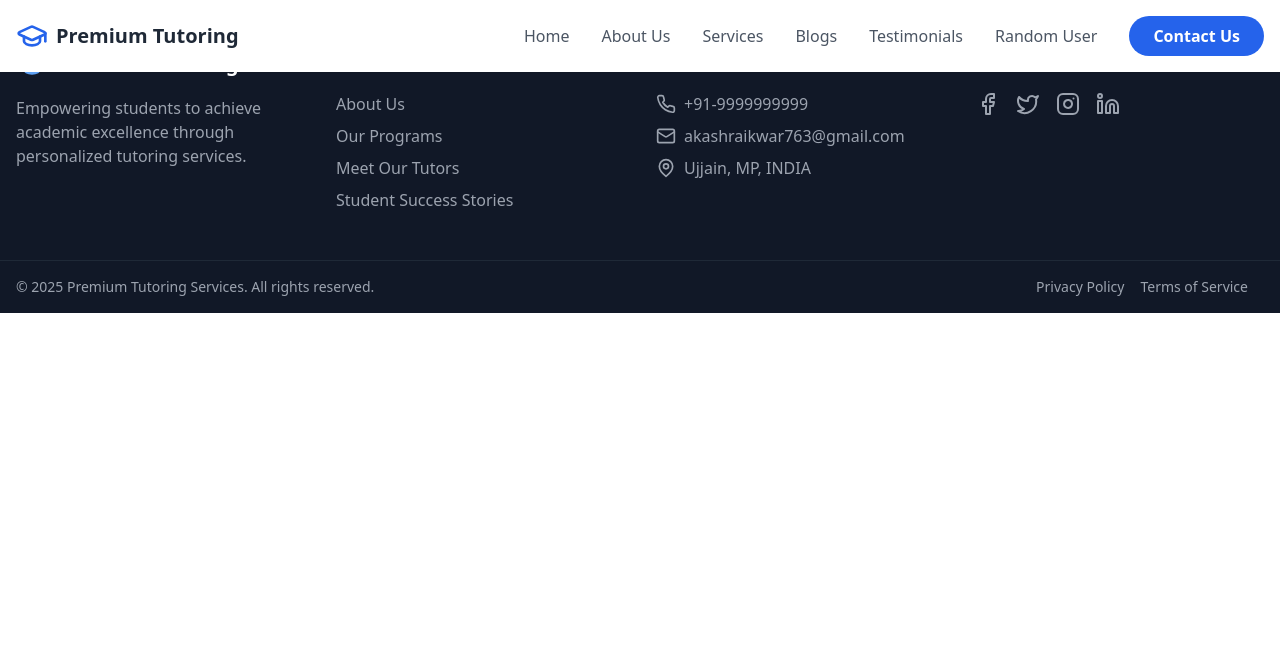
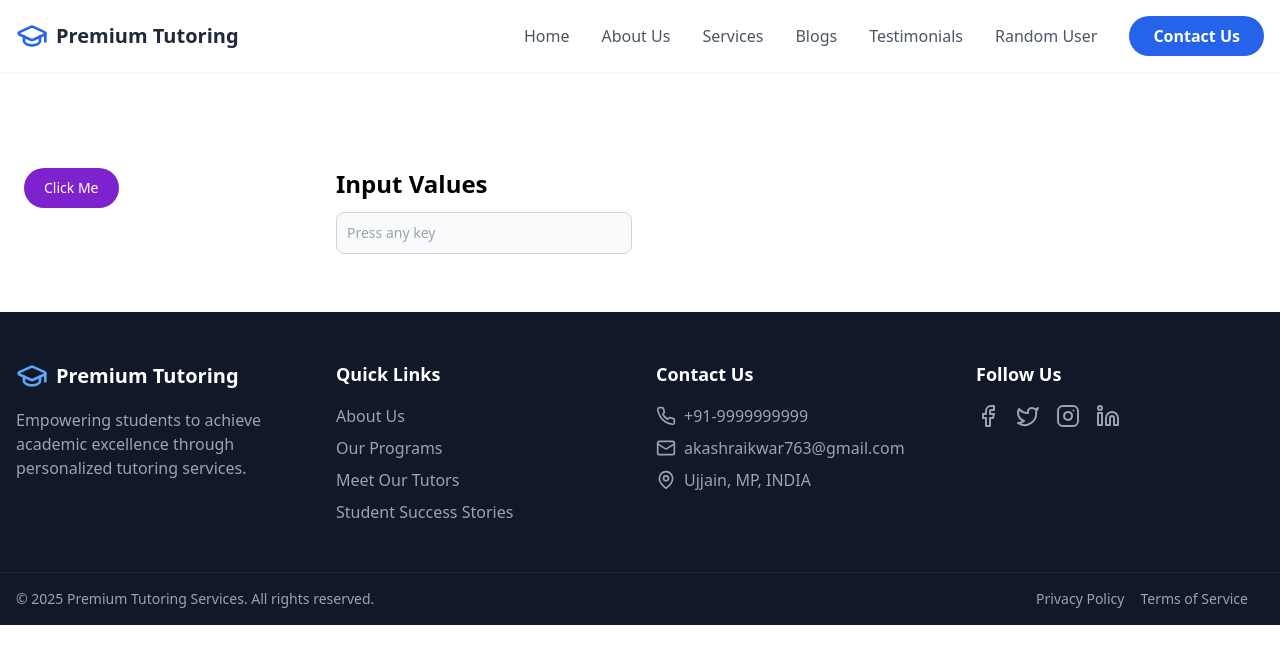
Before and after one commit to akash007123/Premiumutoring, a React (Vite) app: page /eventhandling in a window 1280 px wide. Shown: the top 664 px of the page. Built offline with nearby package versions, Linux system fonts and the light colour scheme.

Commit message:
functional Component, Props and drilling, Event Handling

```diff
--- a/src/App.tsx
+++ b/src/App.tsx
@@ -12,7 +12,7 @@ import Practice from "./practice/Practice";
 import Practiceone from "./practice/Practiceone";
 import Practicetwo from "./practice/Practicetwo";
 import FaqSection from "./practice/FaqSection";
-
+import Eventhandling from "./practice/Eventhandling";
 
 
 
@@ -32,6 +32,7 @@ const App: React.FC = () => {
         <Route path="/practiceone" element={<Practiceone />} />
         <Route path="/practiceotwo" element={<Practicetwo />} />
         <Route path="/faqSection" element={<FaqSection />} />
+        <Route path="/eventhandling" element={<Eventhandling />} />
       </Routes>
       <Footer />
     </Router>
--- a/src/pages/Random.tsx
+++ b/src/pages/Random.tsx
@@ -43,6 +43,10 @@ function Random() {
     {
       link: "/faqSection",
       name:"Go"
+    },
+    {
+      link: "/eventhandling",
+      name:"Event Handling"
     },
   ];
 
--- /dev/null
+++ b/src/practice/Eventhandling.tsx
@@ -0,0 +1,52 @@
+import React from "react";
+
+function Eventhandling() {
+  const handleClick = () => {
+    alert("Button clicked!!!!");
+  };
+
+  const handleEvent = (event: React.SyntheticEvent) => {
+    if (event.type === "click") {
+      alert("Button clicked!");
+    } else if (event.type === "keypress") {
+      alert("Key pressed!");
+    }
+  };
+
+  return (
+    <>
+      <br />
+      <br />
+      <br />
+      <br />
+      <br />
+
+      <div className="container mx-auto py-12 px-6">
+        <div className="grid grid-cols-1 sm:grid-cols-2 md:grid-cols-2 lg:grid-cols-4 gap-4">
+        <div>
+        <button className="text-white bg-purple-700 hover:bg-purple-800 focus:outline-none focus:ring-4 focus:ring-purple-300 font-medium rounded-full text-sm px-5 py-2.5 text-center mb-2 dark:bg-purple-600 dark:hover:bg-purple-700 dark:focus:ring-purple-900" onClick={handleClick}>Click Me</button>
+        <div>
+        </div>
+      </div>
+
+      <div className="">
+      <button onClick={handleEvent} className="text-2xl mb-3 font-bold">Input Values</button>
+          <input
+            onKeyPress={handleEvent}
+            placeholder="Press any key"
+            className="bg-gray-50 border border-gray-300 text-gray-900 text-sm rounded-lg focus:ring-blue-500 focus:border-blue-500 block w-full p-2.5 dark:bg-gray-700 dark:border-gray-600 dark:placeholder-gray-400 dark:text-white dark:focus:ring-blue-500 dark:focus:border-blue-500"
+          />
+      </div>
+
+
+
+
+       <br /><br /><br /><br />
+
+        </div>
+      </div>
+    </>
+  );
+}
+
+export default Eventhandling;
```
